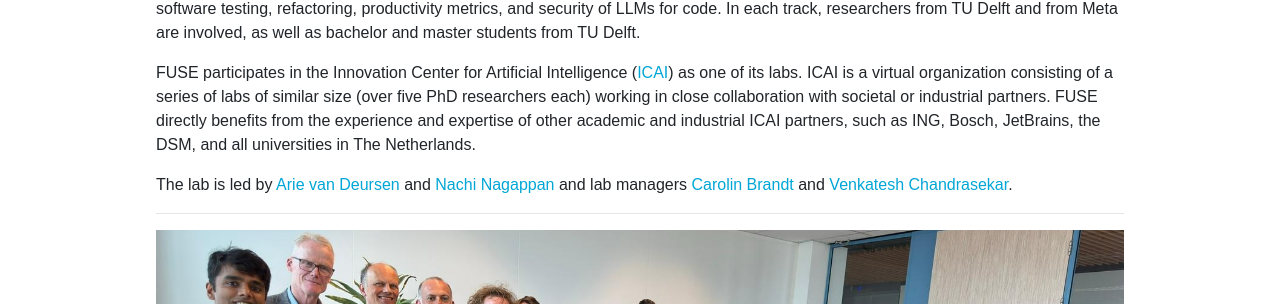
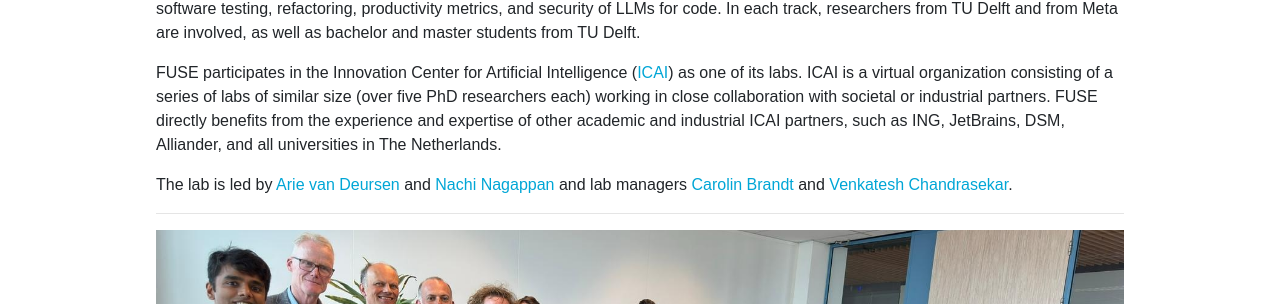
Before and after one commit to SERG-Delft/fuse-lab, a Jekyll site: the page built from index.md, in a window 1280 px wide. Shown: the part 312-616 px from the top of the page. Built offline with Jekyll 4.4.1, drawn with Linux system fonts in a browser that asks for light colours; nearby versions of some CDN libraries; grey boxes are pictures that could not be loaded.

Commit message:
Fix typo

```diff
--- a/index.md
+++ b/index.md
@@ -26,7 +26,7 @@ The FUSE lab is hosted within the Software Engineering Research Group ([SERG]) a
 The core of the FUSE lab consists of five research tracks, in which PhD students work on a range of topics, such as
 code review, software testing, refactoring, productivity metrics, and security of LLMs for code. In each track, researchers from TU Delft and from Meta are involved, as well as bachelor and master students from TU Delft.
 
-FUSE participates in the Innovation Center for Artificial Intelligence ([ICAI]) as one of its labs. ICAI is a virtual organization consisting of a series of labs of similar size (over five PhD researchers each) working in close collaboration with societal or industrial partners. FUSE directly benefits from the experience and expertise of other academic and industrial ICAI partners, such as ING, Bosch, JetBrains, the DSM, and all universities in The Netherlands.
+FUSE participates in the Innovation Center for Artificial Intelligence ([ICAI]) as one of its labs. ICAI is a virtual organization consisting of a series of labs of similar size (over five PhD researchers each) working in close collaboration with societal or industrial partners. FUSE directly benefits from the experience and expertise of other academic and industrial ICAI partners, such as ING, JetBrains, DSM, Alliander, and all universities in The Netherlands.
 
 The lab is led by [Arie van Deursen][avandeursen] and [Nachi Nagappan][nachinagappan] and lab managers [Carolin Brandt][cbrandt] and [Venkatesh Chandrasekar][vchandrasekar].
 
```
